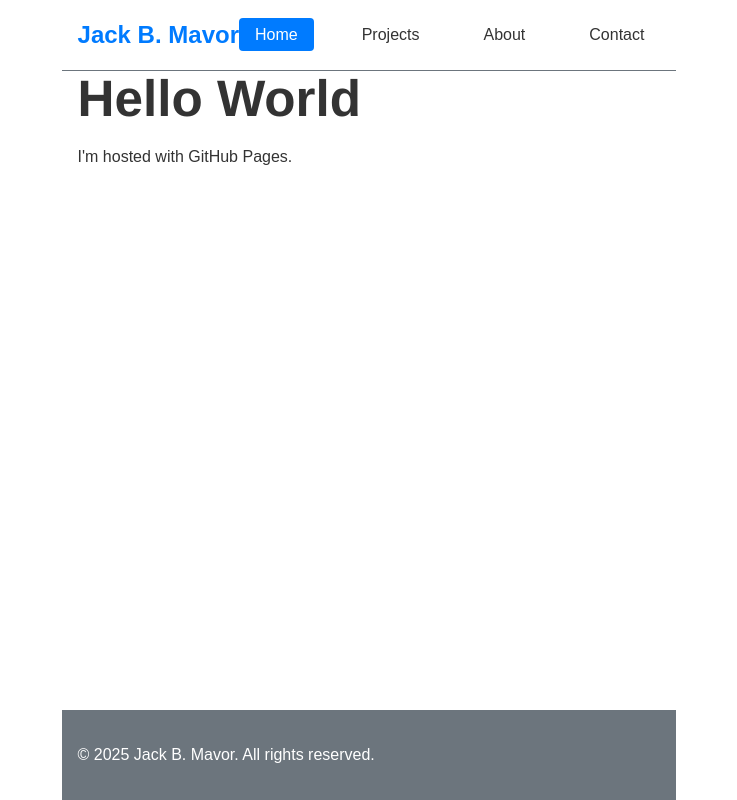
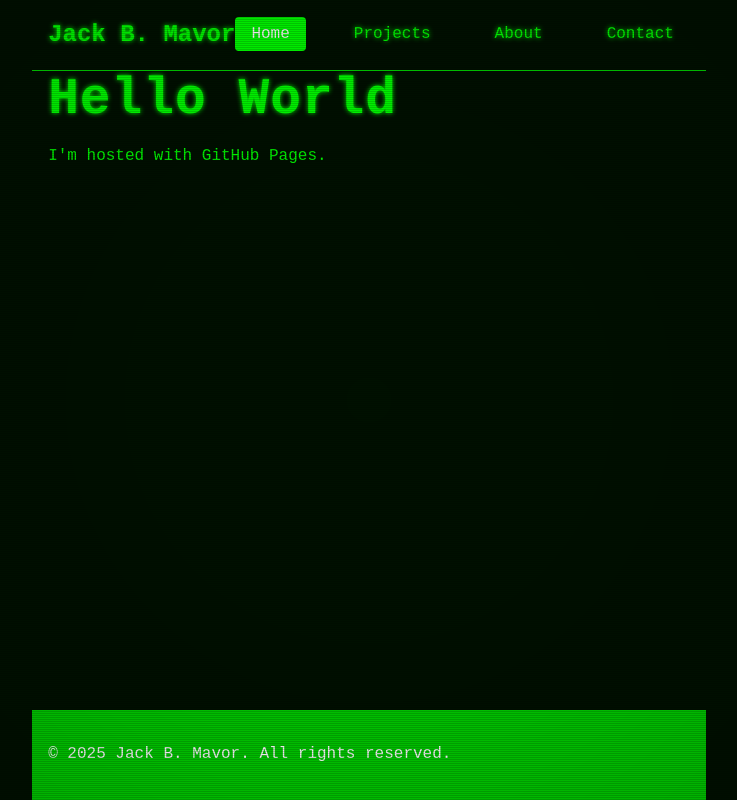
Before and after one commit to jbreaper/jbreaper.github.io, a React (Vite) app: page / in a window 1280 px wide. Shown: the whole page, without its empty margins (271-1008 px from the left). Built offline with nearby package versions, Linux system fonts and the light colour scheme.

Commit message:
modified website to retro computer styling

```diff
--- a/styles.css
+++ b/styles.css
@@ -21,14 +21,14 @@ body {
 
 :root {
     /* Colors */
-    --primary-color: #007bff;
-    --secondary-color: #6c757d;
-    --background-color: #ffffff;
-    --text-color: #333333;
-    --accent-color: #ffc107;
+    --primary-color: #00ff00;
+    --secondary-color: #00cc00;
+    --background-color: #001100;
+    --text-color: #00ff00;
+    --accent-color: #00ff00;
     /* Typography */
-    --font-family-primary: 'Arial', sans-serif;
-    --font-family-secondary: 'Helvetica', sans-serif;
+    --font-family-primary: 'Courier New', monospace;
+    --font-family-secondary: 'Courier New', monospace;
     /* Spacing */
     --spacing-xs: 0.25rem;
     --spacing-sm: 0.5rem;
@@ -52,23 +52,150 @@ body {
     min-height: 100vh;
     display: flex;
     flex-direction: column;
+    position: relative;
+    overflow-x: hidden;
 }
 
 
-/* Main content area */
+/* CRT Screen Effect */
 
-main {
-    flex: 1;
-    padding: var(--spacing-lg) var(--spacing-md);
+body::before {
+    content: "";
+    position: fixed;
+    top: 0;
+    left: 0;
     width: 100%;
-    max-width: 100%;
-    overflow-x: hidden;
-    display: flex;
-    flex-direction: column;
+    height: 100%;
+    background: repeating-linear-gradient( 0deg, rgba(0, 0, 0, 0.15), rgba(0, 0, 0, 0.15) 1px, transparent 1px, transparent 2px);
+    pointer-events: none;
+    z-index: 9999;
 }
 
 
-/* Typography */
+/* CRT Flicker Animation */
+
+@keyframes flicker {
+    0% {
+        opacity: 0.97;
+    }
+    5% {
+        opacity: 0.95;
+    }
+    10% {
+        opacity: 0.9;
+    }
+    15% {
+        opacity: 0.95;
+    }
+    20% {
+        opacity: 0.98;
+    }
+    25% {
+        opacity: 0.95;
+    }
+    30% {
+        opacity: 0.9;
+    }
+    35% {
+        opacity: 0.95;
+    }
+    40% {
+        opacity: 0.98;
+    }
+    45% {
+        opacity: 0.95;
+    }
+    50% {
+        opacity: 0.9;
+    }
+    55% {
+        opacity: 0.95;
+    }
+    60% {
+        opacity: 0.98;
+    }
+    65% {
+        opacity: 0.95;
+    }
+    70% {
+        opacity: 0.9;
+    }
+    75% {
+        opacity: 0.95;
+    }
+    80% {
+        opacity: 0.98;
+    }
+    85% {
+        opacity: 0.95;
+    }
+    90% {
+        opacity: 0.9;
+    }
+    95% {
+        opacity: 0.95;
+    }
+    100% {
+        opacity: 0.98;
+    }
+}
+
+body::after {
+    content: "";
+    position: fixed;
+    top: 0;
+    left: 0;
+    width: 100%;
+    height: 100%;
+    background: radial-gradient( circle at center, transparent 0%, rgba(0, 0, 0, 0.2) 100%);
+    pointer-events: none;
+    z-index: 9999;
+    animation: flicker 0.15s infinite;
+}
+
+
+/* Terminal-style text */
+
+h1,
+h2,
+h3,
+h4,
+h5,
+h6 {
+    text-shadow: 0 0 5px var(--text-color);
+    letter-spacing: 1px;
+}
+
+
+/* Terminal-style links */
+
+a {
+    color: var(--text-color);
+    text-decoration: none;
+    text-shadow: 0 0 5px var(--text-color);
+}
+
+a:hover {
+    color: var(--text-color);
+    text-shadow: 0 0 10px var(--text-color);
+}
+
+
+/* Terminal-style buttons */
+
+.button {
+    background-color: transparent;
+    border: 1px solid var(--text-color);
+    color: var(--text-color);
+    text-shadow: 0 0 5px var(--text-color);
+    box-shadow: 0 0 5px var(--text-color);
+}
+
+.button:hover {
+    background-color: var(--text-color);
+    color: var(--background-color);
+    text-shadow: none;
+}
 
 h1,
 h2,
```
